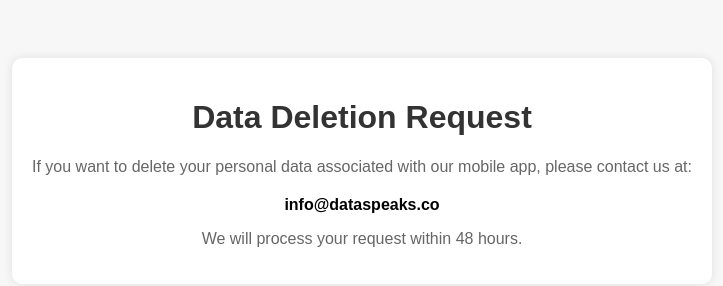
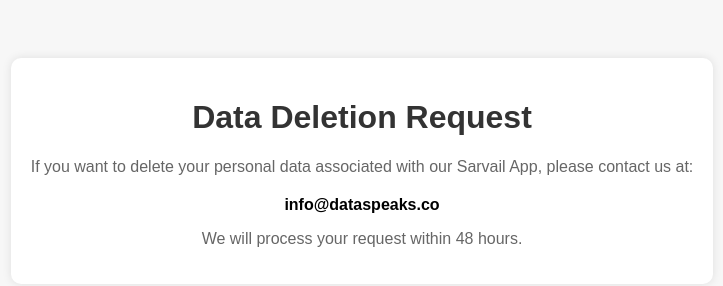
Before and after one commit to gopikaa09/sarvail_delete_account, a plain HTML site: page index.html in a window 1280 px wide. Shown: the full height of the page, 278-1001 px from the left. Drawn offline with Linux system fonts and the light colour scheme.

Commit message:
Update index.html

```diff
--- a/index.html
+++ b/index.html
@@ -33,7 +33,7 @@
     <div class="container">
       <h1>Data Deletion Request</h1>
       <p>
-        If you want to delete your personal data associated with our mobile app,
+        If you want to delete your personal data associated with our Sarvail App,
         please contact us at:
       </p>
       <div class="email">info@dataspeaks.co</div>
```
